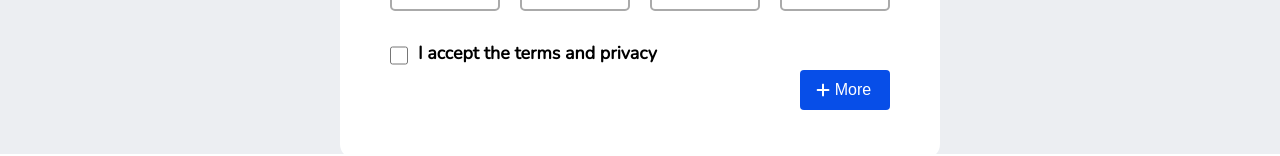
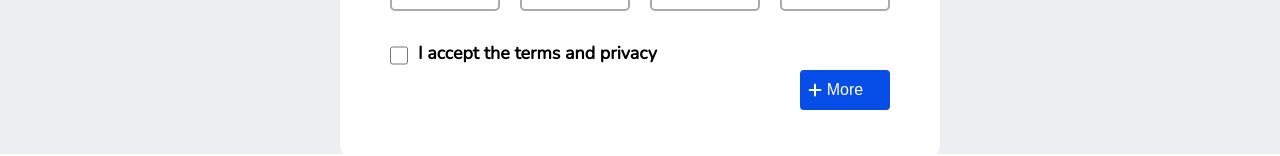
Before and after one commit to LeonardoVechieti/desafio4_compass, a Vue app: page / in a window 1280 px wide. Shown: the part 646-802 px from the top of the page. Built offline with nearby package versions, Linux system fonts and the light colour scheme.

Commit message:
Style: button more adjusted

```diff
--- a/src/components/micro/Button/ButtonComponent.scss
+++ b/src/components/micro/Button/ButtonComponent.scss
@@ -1,12 +1,15 @@
+.containerButton {
+    position: relative;
+
   .Button:hover {
     cursor: pointer;
   }
 
   .Button {
     margin-left: 10px;
-    Width: 90px;
-    Height: 40px;
-    background: #074EE8;
+    width: 90px;
+    height: 40px;
+    background: #074ee8;
     color: white;
     border: none;
     background-position-y: 50%;
@@ -29,7 +32,6 @@
     padding: 0px 0px 0px 16px;
   }
 
-
   .ButtonReturn {
     background-image: url("@/assets/VectorFinish.png");
     background-repeat: no-repeat;
@@ -42,6 +44,16 @@
     background-image: url("@/assets/VectorMore.png");
     background-repeat: no-repeat;
     background-size: 16px;
-    background-position-x: calc(20%);
-    padding: 0px 0px 0px 16px;
+    background-position-x: calc(10%);
+    padding: 0px 0px 0px 0px;
   }
+
+  .vector{
+    position: absolute;
+    top: 30%;
+    right: 2%;
+    width: 10px;
+    height: 14px;
+  }
+
+}
```
Lines whose indentation alone changed are shown as unchanged.
